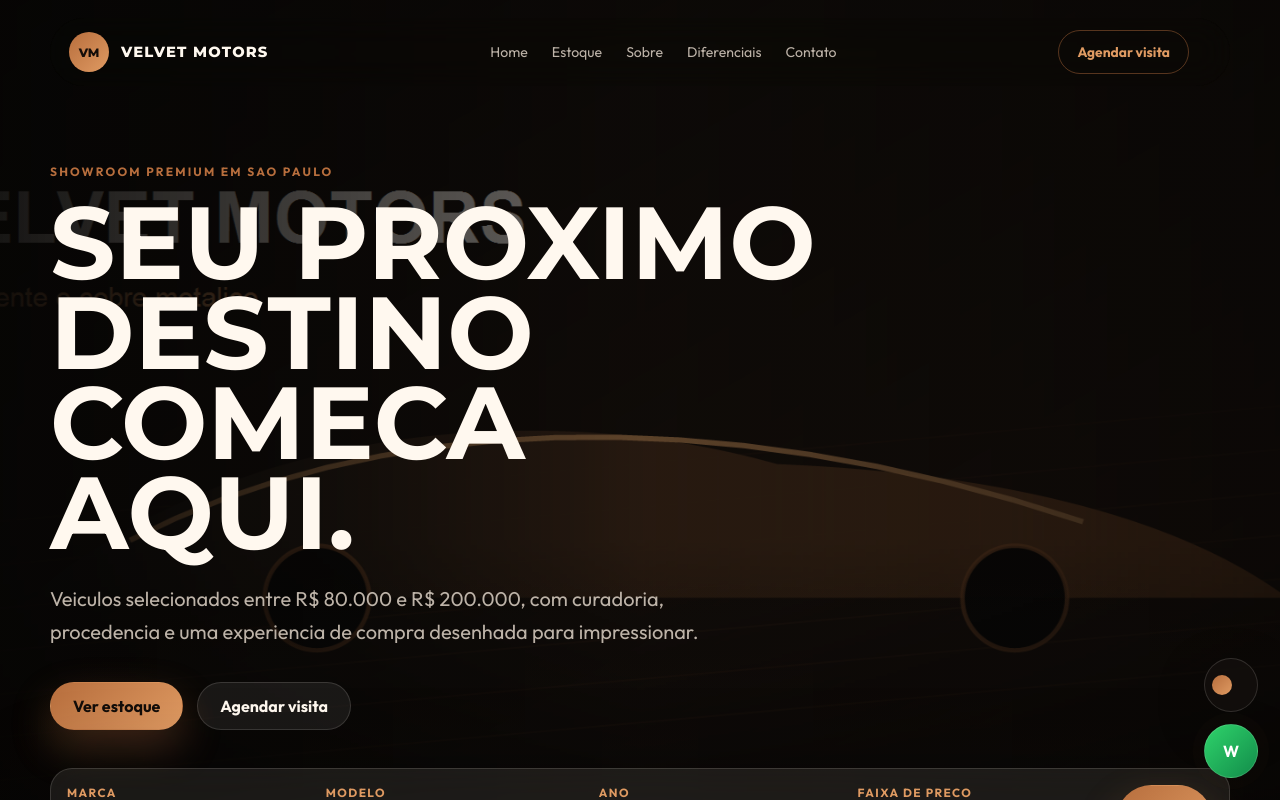
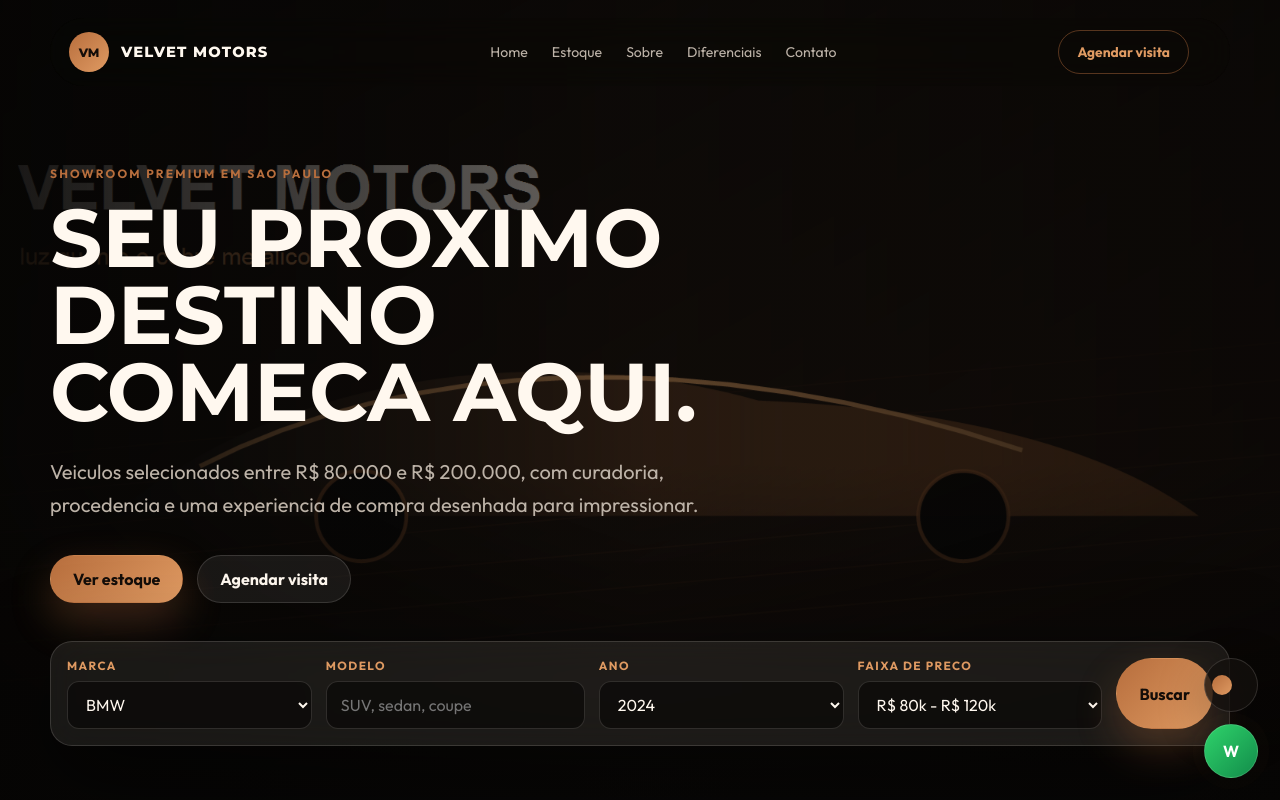
Before and after one commit to gabrielalfa/velvet-motors, an Angular app in the folder src/VelvetMotors.Web/: page / in a window 1280 px wide. Shown: the top 800 px of the page. Built offline with nearby package versions, Linux system fonts and the light colour scheme.

Commit message:
Refine hero heading scale

```diff
--- a/src/VelvetMotors.Web/src/app/components/home/home.component.scss
+++ b/src/VelvetMotors.Web/src/app/components/home/home.component.scss
@@ -44,10 +44,10 @@
 
 .hero h1 {
   font-family: var(--font-heading);
-  font-size: clamp(3.4rem, 8vw, 7.8rem);
-  line-height: 0.88;
+  font-size: clamp(2.8rem, 6.4vw, 6.2rem);
+  line-height: 0.94;
   margin: 18px 0 24px;
-  max-width: 900px;
+  max-width: 820px;
   text-transform: uppercase;
 }
 
```
